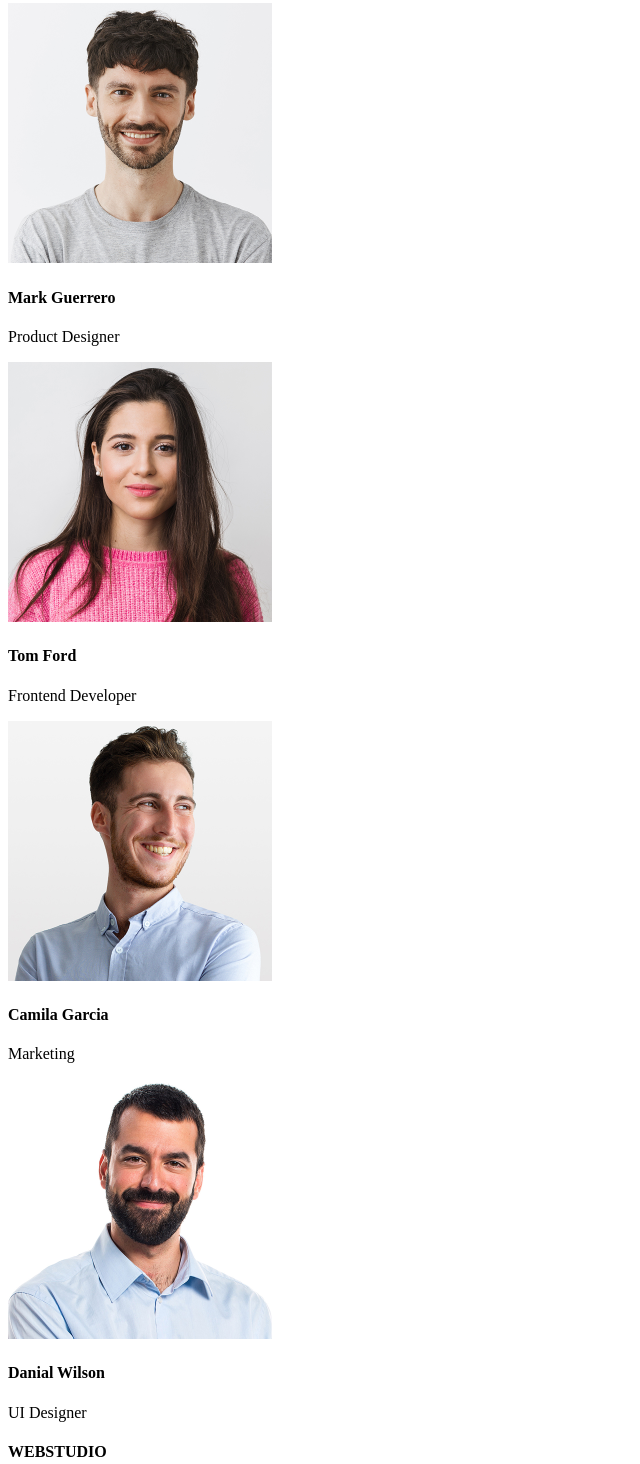
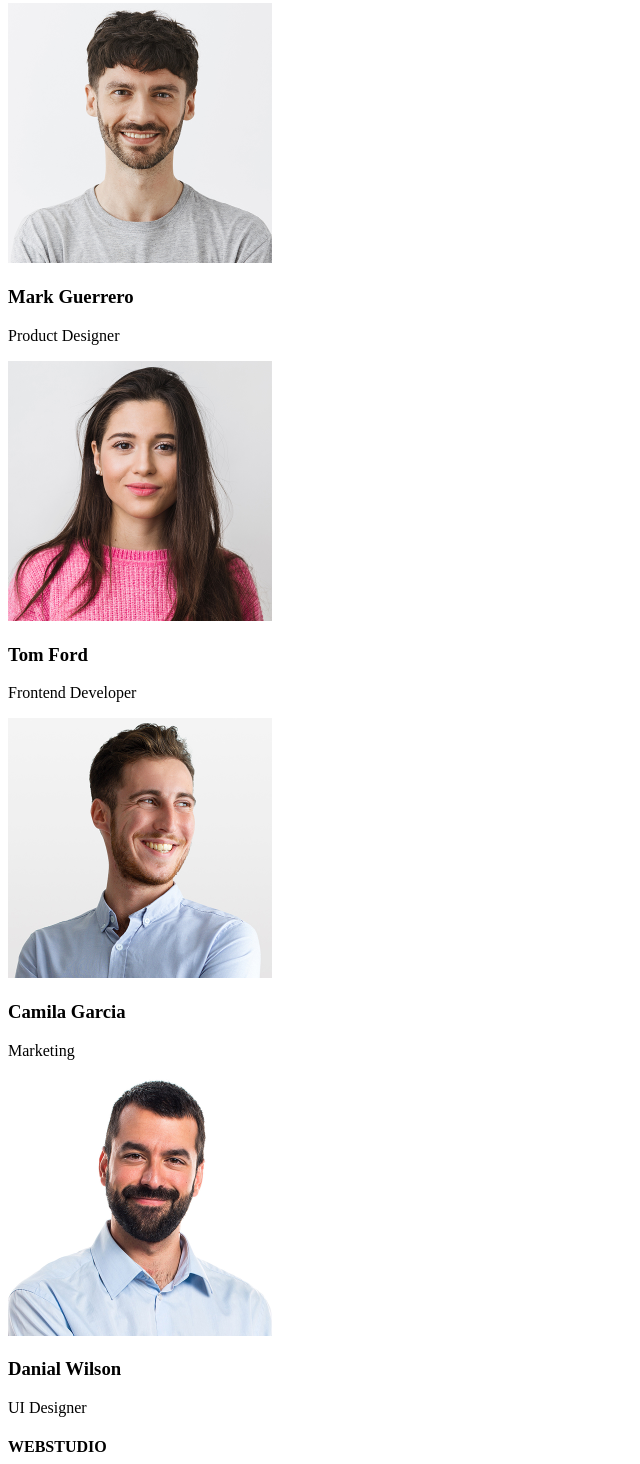
Before and after one commit to Dogukan-Ars/goit-markup-hw-01, a plain HTML site: page index.html in a window 1280 px wide. Shown: the part 604-2068 px from the top of the page, without its empty margins (0-640 px from the left). Drawn offline with Linux system fonts and the light colour scheme.

Commit message:
update tags and layouts

```diff
--- a/index.html
+++ b/index.html
@@ -3,7 +3,7 @@
   <head>
     <meta charset="UTF-8" />
     <meta name="viewport" content="width=device-width, initial-scale=1.0" />
-    <title>Document</title>
+    <title>GoIT Markup HomeWork 01</title>
     <nav id="navbar">
       <a href="#"><strong>WEB</strong>STUDIO</a>
       <ul>
@@ -17,6 +17,7 @@
       <a href="tel:+110001111111">+11 (000) 111-11-11</a>
     </div>
   </head>
+
   <body>
     <header id="showcase">
       <h1>Effective Solutions for Your Business</h1>
@@ -58,13 +59,13 @@
             width="264"
             height="260"
           />
-          <h4>Mark Guerrero</h4>
+          <h3>Mark Guerrero</h3>
           <p>Product Designer</p>
         </div>
 
         <div>
           <img src="images/img-1.jpg" alt="Tom Ford" width="264" height="260" />
-          <h4>Tom Ford</h4>
+          <h3>Tom Ford</h3>
           <p>Frontend Developer</p>
         </div>
 
@@ -75,7 +76,7 @@
             width="264"
             height="260"
           />
-          <h4>Camila Garcia</h4>
+          <h3>Camila Garcia</h3>
           <p>Marketing</p>
         </div>
 
@@ -86,7 +87,7 @@
             width="264"
             height="260"
           />
-          <h4>Danial Wilson</h4>
+          <h3>Danial Wilson</h3>
           <p>UI Designer</p>
         </div>
       </section>
```
